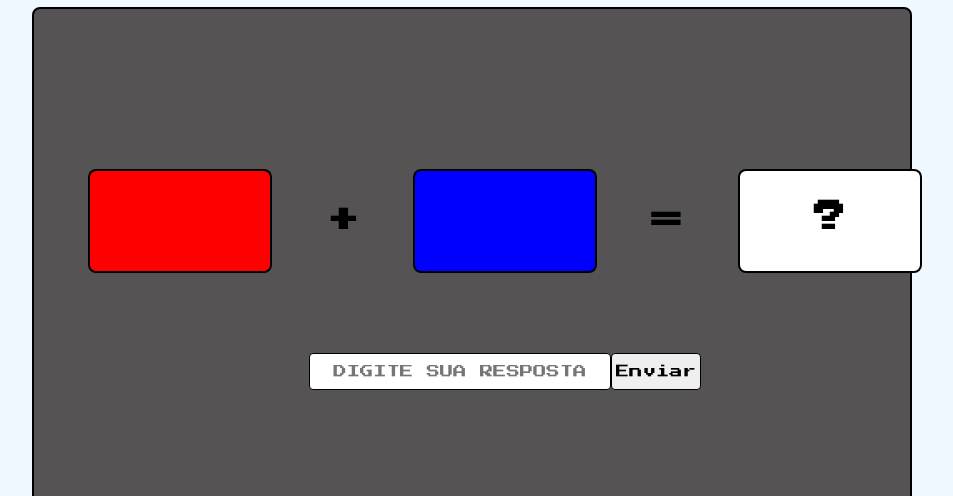
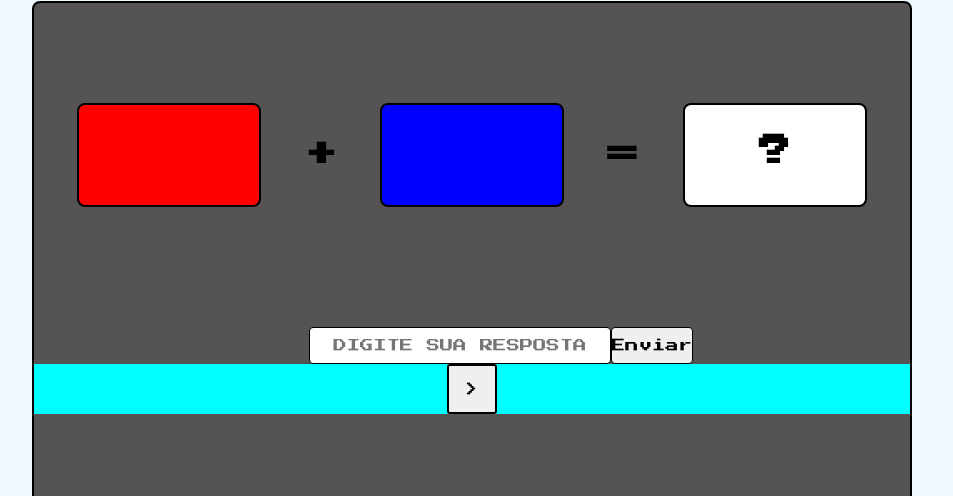
Before and after one commit to AndersonLuigui/GameOfColors, a plain HTML site: page index.html in a window 1280 px wide. Shown: the part 82-578 px from the top of the page, without its empty margins (168-1121 px from the left). Drawn offline with Linux system fonts and the light colour scheme.

Commit message:
second commit

```diff
--- a/css/style.css
+++ b/css/style.css
@@ -10,6 +10,7 @@ body {
 }
 
 header {
+    font-size: 13px;
     padding: 5px;
     text-align: center;
 }
@@ -37,7 +38,7 @@ nav ul li button {
 nav ul li button:hover {
     background-color: rgb(0, 0, 0);
     color: rgb(255, 253, 253);
-    border: solid 2px rgb(255, 255, 255);
+    border: 2px solid greenyellow;
 }
 
 nav ul li, a {
@@ -52,13 +53,13 @@ nav ul li, a {
     background-color: rgb(85, 83, 83);
     height: 500px;
     margin: 0px 200px 0px 200px;
-    display: grid;
+    justify-content: center;
     border: solid 2px black;
 
 }
 
 .container {
-    display: flex;
+    display:flex;
     justify-content: space-evenly;
     align-items: center;
     padding-top: 100px;
@@ -95,6 +96,7 @@ nav ul li, a {
 }
 
 .answers {
+    padding-top: 100px;
     text-align: center;
 
 }
@@ -115,7 +117,7 @@ nav ul li, a {
 .answers button:hover {
     background-color: rgb(0, 0, 0);
     color: rgb(255, 253, 253);
-    border: solid 2px rgb(255, 255, 255);
+    border: 2px solid greenyellow;
 }
 
 
@@ -147,8 +149,10 @@ nav ul li, a {
 }
 
 #resposta:hover {
+    border: 2px solid greenyellow;
 
 }
+
 
 footer {
     padding-top: 8px;
@@ -167,3 +171,24 @@ footer img {
 footer ul li {
     list-style: none;
 }
+.button-next {
+    margin: 50px 200px 0px 85
+
+    0px;
+    background-color: aqua;
+    text-align: center;
+}
+.button-next button{
+    width: 50px;
+    height: 50px;
+    border-radius: 3px;
+    border: 2px solid black;
+    color: black;
+
+}
+
+.button-next button:hover {
+    background-color: black;
+    color: white;
+    border: 2px solid greenyellow;
+}
--- a/index.html
+++ b/index.html
@@ -51,6 +51,13 @@
 
 
         </div>
+
+        <div class="button-next">
+            <button href="#">></button>
+
+        </div>
+
+
     </div>
 
 
--- a/js/script.js
+++ b/js/script.js
@@ -8,6 +8,7 @@ resposta.addEventListener('click', function(e) {
     } else {
         document.getElementById("mensage").innerHTML = ("Você errou! Tente novamente.");
         document.getElementById("resposta-div").innerHTML = ("<h1>?</h1>");
+        document.getElementById("resposta-div").style.backgroundColor = ("white");
     e.preventDefault();
     }
 
```
